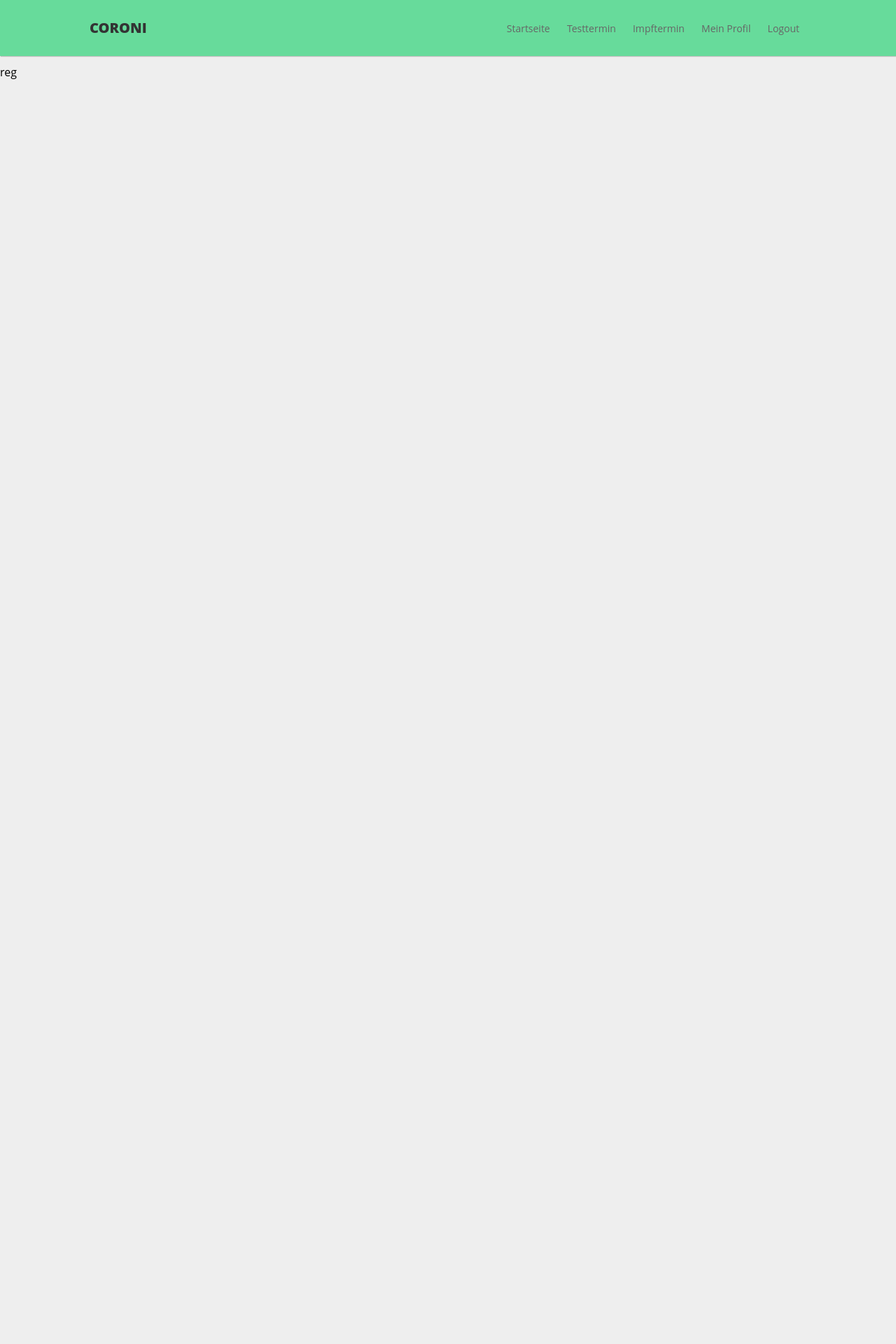
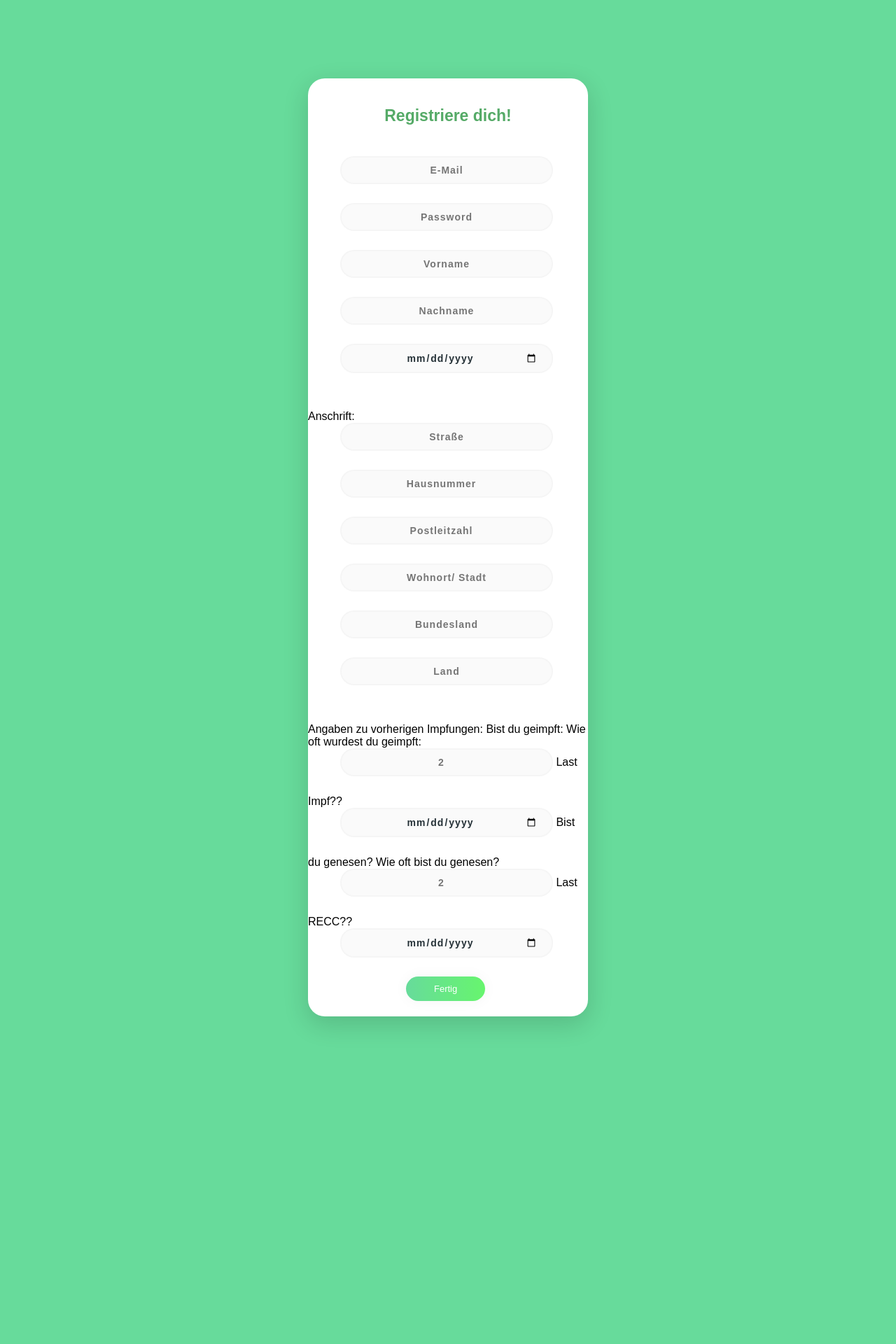
Before and after one commit to dream-jannis/coroni, a Flask app: page /register/ in a window 1280 px wide. Shown: the top 1920 px of the page at 70% size. After the commit the page ends 1469 px from the top, so only its background shows below. Run offline with Flask 2, Linux system fonts and the light colour scheme; parts of the project's set-up code (start-up, migrations or seed data) failed here and were passed over.

Commit message:
Dev 04-07-2022

```diff
--- /dev/null
+++ b/coronisecrets.py
@@ -0,0 +1,4 @@
+hostname = "localhost"
+username = "root"
+password = "password"
+datab = "coronacentre"
--- a/db.py
+++ b/db.py
@@ -1,14 +1,12 @@
 import mysql.connector
 
-#from secretscoroni import hostnamee, usernamee, passworde, databe
+#from coronisecrets import hostname, username, password, datab
 from helpers.db_create import create_database
-
 
 hostname = "localhost"
 username = "root"
 password = "password"
 datab = "coronacentre"
-
 
 mydb = mysql.connector.connect(
     host = hostname,
@@ -34,20 +32,9 @@ else:
     print("Datebank existiert bereits.")
 
 def query(query):
-    my_cursor.execute("USE coronacentre")
+    #my_cursor.execute("USE coronacentre")
     my_cursor.execute(query)
     mydb.commit()
-    for db in my_cursor:
-        print(db)
-
-def push(table, columns, values):
-    my_cursor.execute("USE coronacentre")
-    my_cursor.execute(f"INSERT INTO {table}({columns}) VALUES({values})")
-    mydb.commit()
-
-def pull(column, table):
-    my_cursor.execute("USE coronacentre")
-    my_cursor.execute(f"SELECT {column} FROM {table}")
-    mydb.commit()
-    for db in my_cursor:
-        print(db)
+    #for db in my_cursor:
+        #print(db)
+    return my_cursor.fetchall()
--- /dev/null
+++ b/helpers/dateparse.py
@@ -0,0 +1,4 @@
+timestamp = "(datetime.datetime(2022, 4, 28, 22, 22),)"
+timestamp = timestamp[19:37]
+timestamp = timestamp.replace(",","")
+print(timestamp[0:4])
--- a/static/basestyle.css
+++ b/static/basestyle.css
@@ -1,6 +1,6 @@
 body {
     background: #eee;
-    min-height: 3000px;
+    height: 100%;
     padding: 0;
     margin: 0;
     font-family: 'Open Sans', sans-serif; }
--- /dev/null
+++ b/static/regstyle.css
@@ -0,0 +1,137 @@
+body {
+    background-color: #67db9b;
+    font-family: 'Ubuntu', sans-serif;
+}
+
+.main {
+    background-color: #ffffff;
+    width: 400px;
+    height: 100%;
+    margin: 7em auto;
+    border-radius: 1.5em;
+    box-shadow: 0px 11px 35px 2px rgba(0, 0, 0, 0.14);
+}
+
+.sign {
+    padding-top: 40px;
+    color: #55aa67;
+    font-family: 'Ubuntu', sans-serif;
+    font-weight: bold;
+    font-size: 23px;
+}
+
+.un {
+    width: 76%;
+    color: rgb(38, 50, 56);
+    font-weight: 700;
+    font-size: 14px;
+    letter-spacing: 1px;
+    background: rgba(136, 126, 126, 0.04);
+    padding: 10px 20px;
+    border: none;
+    border-radius: 20px;
+    outline: none;
+    box-sizing: border-box;
+    border: 2px solid rgba(0, 0, 0, 0.02);
+    margin-bottom: 50px;
+    margin-left: 46px;
+    text-align: center;
+    margin-bottom: 27px;
+    font-family: 'Ubuntu', sans-serif;
+}
+
+form.form1 {
+    padding-top: 40px;
+}
+
+.pass {
+    width: 76%;
+    color: rgb(38, 50, 56);
+    font-weight: 700;
+    font-size: 14px;
+    letter-spacing: 1px;
+    background: rgba(136, 126, 126, 0.04);
+    padding: 10px 20px;
+    border: none;
+    border-radius: 20px;
+    outline: none;
+    box-sizing: border-box;
+    border: 2px solid rgba(0, 0, 0, 0.02);
+    margin-bottom: 50px;
+    margin-left: 46px;
+    text-align: center;
+    margin-bottom: 27px;
+    font-family: 'Ubuntu', sans-serif;
+}
+
+
+.un:focus, .pass:focus {
+    border: 2px solid rgba(0, 0, 0, 0.18) !important;
+
+}
+
+.submit {
+    cursor: pointer;
+    border-radius: 5em;
+    color: #fff;
+    background: linear-gradient(to right, #67db9b, #67f56e);
+    border: 0;
+    padding-left: 40px;
+    padding-right: 40px;
+    padding-bottom: 10px;
+    padding-top: 10px;
+    font-family: 'Ubuntu', sans-serif;
+    margin-left: 35%;
+    font-size: 13px;
+    box-shadow: 0 0 20px 1px rgba(0, 0, 0, 0.04);
+}
+
+.submit:hover{
+    background: rgb(109, 109, 109);
+}
+
+.register{
+    cursor: pointer;
+    border-radius: 5em;
+    color: #fff;
+    background: linear-gradient(to right, #67db9b, #67f56e);
+    border: 0;
+    padding-left: 40px;
+    padding-right: 40px;
+    padding-bottom: 10px;
+    padding-top: 10px;
+    font-family: 'Ubuntu', sans-serif;
+    margin-left: 34%;
+    font-size: 13px;
+    box-shadow: 0 0 20px 1px rgba(0, 0, 0, 0.04);
+}
+
+.register:hover{
+    background: rgb(109, 109, 109);
+}
+
+.forgot {
+    text-shadow: 0px 0px 3px rgba(117, 117, 117, 0.12);
+    color: #c6e7be;
+    padding-top: 25px;
+}
+
+.forgot:hover{
+    color:rgb(100, 100, 100);
+}
+
+p{
+    margin: 4.12px;
+}
+
+a {
+    text-shadow: 0px 0px 3px rgba(117, 117, 117, 0.12);
+    color: #a1ecba;
+    text-decoration: none
+}
+
+@media (max-width: 600px) {
+    .main {
+        border-radius: 0px;
+    }
+}
--- a/templates/login/pages/login.html
+++ b/templates/login/pages/login.html
@@ -4,12 +4,12 @@
 <head>
   <meta name="viewport" content="width=device-width, initial-scale=1" />
   <link rel="stylesheet" href="{{ url_for('static', filename='loginstyle.css')}}">
-  <title>Sign in</title>
+  <title></title>
 </head>
 
 <body>
   <div class="main">
-    <p class="sign" align="center">Sign in</p>
+    <p class="sign" align="center">Anmelden</p>
     <form class="form1" method="POST">
       <input class="un " type="text" name="login" align="center" placeholder="E-Mail">
       <input class="pass" type="password" name="password" align="center" placeholder="Password">
--- a/templates/register/pages/register.html
+++ b/templates/register/pages/register.html
@@ -1,8 +1,47 @@
-{% extends "base.html" %}
-{% block head %}
-{% endblock %}
-{% block main %}
-<p>&nbsp;</p>
-<p>&nbsp;</p>
-reg
-{% endblock %}
+<!DOCTYPE html>
+<html lang="en">
+
+<head>
+  <meta name="viewport" content="width=device-width, initial-scale=1" />
+  <link rel="stylesheet" href="{{ url_for('static', filename='regstyle.css')}}">
+  <title></title>
+</head>
+
+<body>
+  <div class="main">
+    <p class="sign" align="center">Registriere dich!</p>
+    <form class="form1" method="POST">
+      <input class="un " type="email" name="email" align="center" placeholder="E-Mail">
+      <input class="un" type="password" name="password" align="center" placeholder="Password">
+      <input class="un" type="text" name="surname" align="center" placeholder="Vorname">
+      <input class="un" type="text" name="name" align="center" placeholder="Nachname">
+      <input class="un" type="date" name="birthday" align="center" placeholder="Geburstag">
+      <p>&nbsp;</p>
+      Anschrift:
+      <input class="un" type="street" name="street" align="center" placeholder="Straße">
+      <input class="un" type="number" name="number" align="center" placeholder="Hausnummer">
+      <input class="un" type="number" name="plz" align="center" placeholder="Postleitzahl">
+      <input class="un" type="text" name="city" align="center" placeholder="Wohnort/ Stadt">
+      <input class="un" type="text" name="state" align="center" placeholder="Bundesland">
+      <input class="un" type="text" name="country" align="center" placeholder="Land">
+      <p>&nbsp;</p>
+      Angaben zu vorherigen Impfungen:
+      Bist du geimpft:
+
+      Wie oft wurdest du geimpft:
+      <input class="un" type="number" name="anzahl_impf" align="center" placeholder="2">
+      Last Impf??
+      <input class="un" type="date" name="last_impf" align="center" placeholder="gestern">
+
+      Bist du genesen?
+      Wie oft bist du genesen?
+      <input class="un" type="number" name="anzahl_impf" align="center" placeholder="2">
+      Last RECC??
+      <input class="un" type="date" name="last_rec" align="center" placeholder="gestern">
+
+      <button type="submit" class="submit" align="center">Fertig</button>
+      <p>&nbsp;</p>
+    </form>
+  </div>
+</body>
+</html>
--- a/templates/register/views.py
+++ b/templates/register/views.py
@@ -1,7 +1,30 @@
-from flask import render_template, session, Blueprint
+import email
+from turtle import st
+from flask import render_template, request, session, Blueprint
+
+from db import query
 
 register = Blueprint("register", __name__, template_folder="pages")
 
-@register.route('/')
+@register.route('/', methods=('GET','POST'))
 def main():
+    if request.method == "POST":
+        mail = request.form['email']
+        password = request.form['password']
+        surname = request.form['surname']
+        lastname = request.form['name']
+        birthday = request.form['birthday']
+        street = request.form['street']
+        housenumber = request.form['number']
+        plz = request.form['plz']
+        city = request.form['city']
+        state = request.form['state']
+        country = request.form['country']
+        impf_count = request.form['anzahl_impf']
+        last_impf = request.form['last_impf']
+        rec_count = request.form['anzahl_rec']
+        last_rec = request.form['last_rec']
+
+        print(mail, password, surname, lastname, birthday, street, housenumber, plz, city, state, country, impf_count, last_impf, rec_count, last_rec)
+
     return render_template('register.html')
--- a/test.py
+++ /dev/null
@@ -1,4 +0,0 @@
-from db import query
-
-query("INSERT INTO customers (surname, name, birthday) VALUES ('nick','hallo','2222-01-01')")
-query("SELECT * FROM customers;")
```
Also changed, not shown: helpers/db_create.py (+5 -2 lines), templates/impf_appointments/pages/impf_appointments.html (+9 -1 lines), templates/impf_appointments/views.py (+12 -0 lines), templates/t_appointments/pages/t_appointments.html (+23 -2 lines), templates/t_appointments/views.py (+27 -3 lines).
